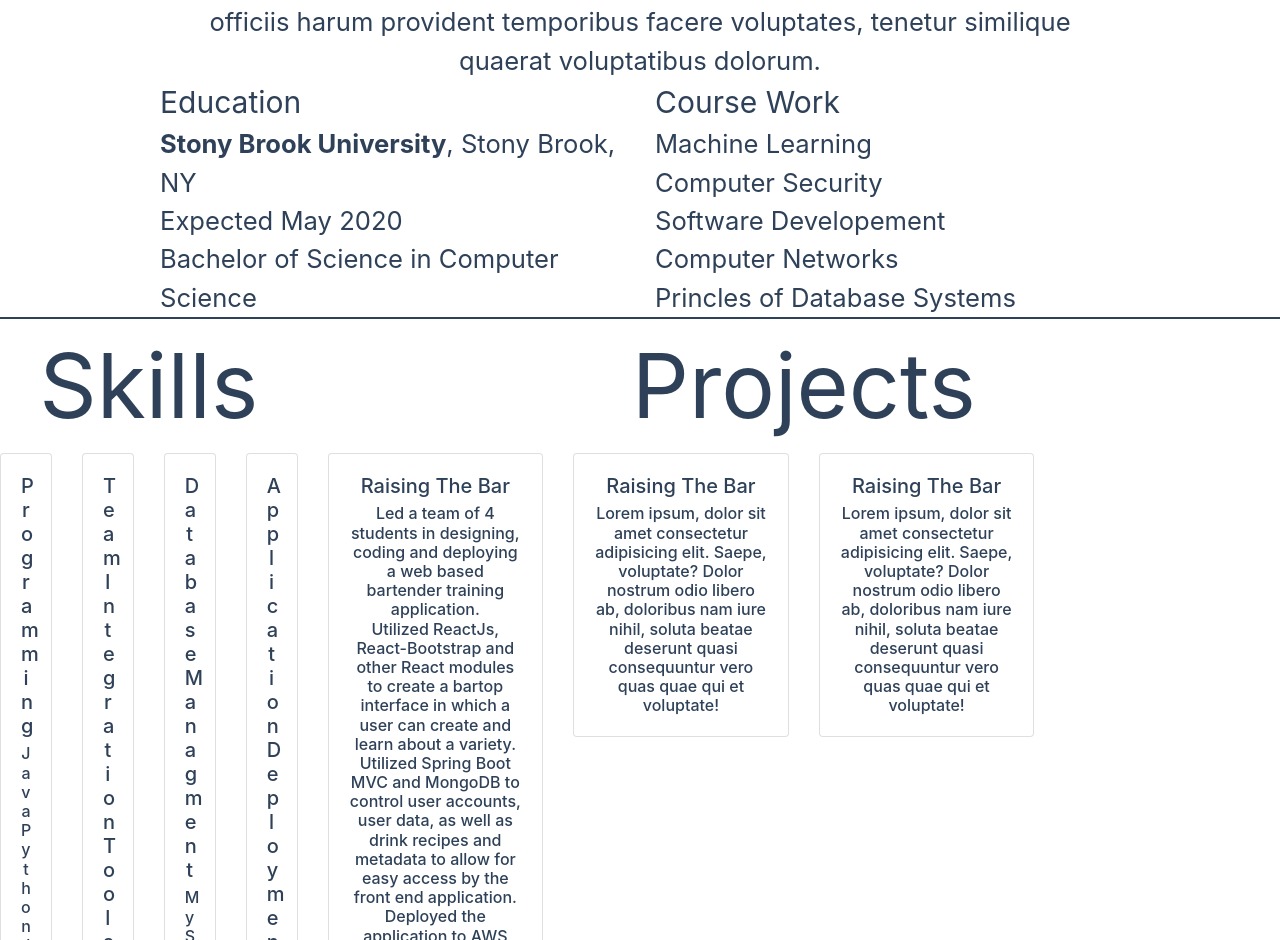
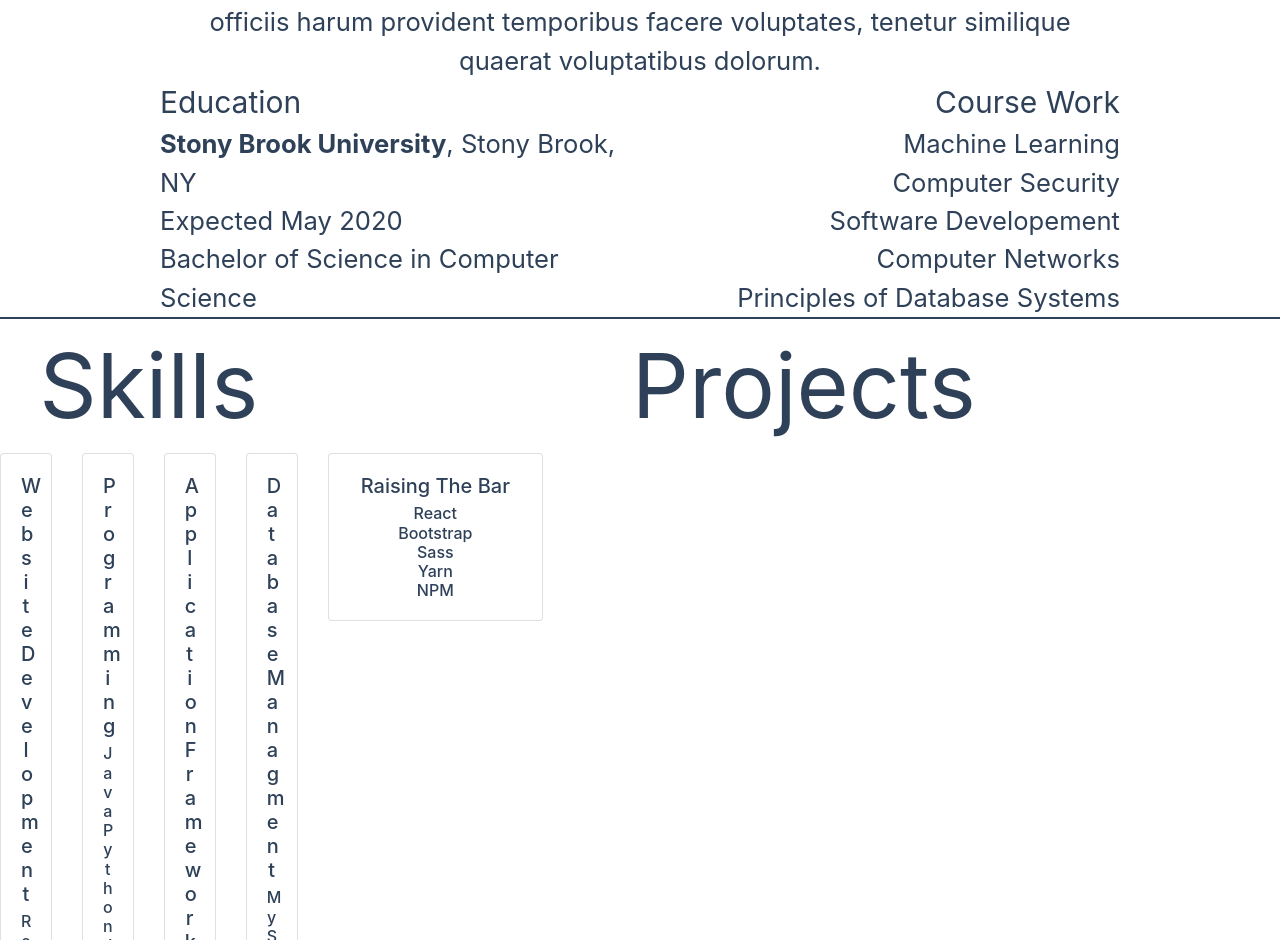
Before and after one commit to austin-joseph/personal-website, a React (Create React App) app: page / in a window 1280 px wide. Shown: the part 332-1272 px from the top of the page. Built offline with nearby package versions, Linux system fonts and the light colour scheme.

Commit message:
Added more content from the json file

```diff
--- a/src/pages/Theme.scss
+++ b/src/pages/Theme.scss
@@ -51,3 +51,21 @@ body {
 .textCenter {
     text-align: center;
 }
+
+.textLeftUnlessSmall {
+    @media screen and (max-width: $break-xsmall) {
+        text-align: center;
+    }
+    @media screen and (min-width: $break-xsmall) {
+        text-align: left;
+    }
+}
+
+.textRightUnlessSmall {
+    @media screen and (max-width: $break-xsmall) {
+        text-align: center;
+    }
+    @media screen and (min-width: $break-xsmall) {
+        text-align: right;
+    }
+}
--- a/src/pages/home/Home.jsx
+++ b/src/pages/home/Home.jsx
@@ -41,7 +41,7 @@ export default class Home extends Component {
 					</Row>
 					<Row>
 						<Col xs={12} md={6} >
-							<div id={"textLeft"}>
+							<div class={"textLeftUnlessSmall"}>
 								<div id={"education-title"}>
 									Education
 								</div>
@@ -54,7 +54,7 @@ export default class Home extends Component {
 						</Col>
 
 						<Col xs={12} md={6} >
-							<div id={"textRight"}>
+							<div class={"textRightUnlessSmall"}>
 								<div id={"course-title"}>
 									Course Work
 									</div>
@@ -63,7 +63,7 @@ export default class Home extends Component {
 									Computer Security<br />
 									Software Developement<br />
 									Computer Networks<br />
-									Princles of Database Systems<br />
+									Principles of Database Systems<br />
 								</div>
 							</div>
 						</Col>
@@ -78,77 +78,24 @@ export default class Home extends Component {
 							</div>
 							<div class={"cards-center"}>
 								<Row>
+									{resumeJson["skills"].map((item) => {
+										return (
+
 											<Col xs={6} sm={4} md={3}>
 												<Card>
 													<Card.Body>
-												<Card.Title>Programming</Card.Title>
+														<Card.Title>{item["title"]}</Card.Title>
 														<Card.Subtitle>
-													Java<br />
-													Python<br />
-													Javascript<br />
-													HTML5/CSS3<br />
-													Spring Boot/MVC<br />
+															{
+																item["desc"].map((subitem) => {
+																	return (<div>{subitem} <br /></div>);
+																})
+															}
 														</Card.Subtitle>
 													</Card.Body>
 												</Card>
 											</Col>
-									<Col xs={6} sm={4} md={3}>
-										<Card>
-											<Card.Body>
-												<Card.Title>Team Integration Tools</Card.Title>
-												<Card.Subtitle>
-													Github<br />
-													Bitbucket<br />
-													Trello<br />
-												</Card.Subtitle>
-											</Card.Body>
-										</Card>
-									</Col>
-									<Col xs={6} sm={4} md={3}>
-										<Card>
-											<Card.Body>
-												<Card.Title>Database Managment</Card.Title>
-												<Card.Subtitle>
-													MySQL<br />
-													MySQL Workbench<br />
-													MongoDB<br />
-													MongoDB Compass<br />
-												</Card.Subtitle>
-											</Card.Body>
-										</Card>
-									</Col>
-									<Col xs={6} sm={4} md={3}>
-										<Card>
-											<Card.Body>
-												<Card.Title>Application Deployment</Card.Title>
-												<Card.Subtitle>
-													AWS Elastic Beanstalk<br />
-													Google Cloud App Engine<br />
-													Docker<br />
-													MongoDB Atlas<br />
-												</Card.Subtitle>
-											</Card.Body>
-										</Card>
-									</Col>
-									{resumeJson["tiles"].map((item, index) => {
-										return (<Col xs={4}>
-											{/* <div class={"nametag"}>
-										<div >
-											{item["title"]}
-										</div>
-										<div>
-											{item["desc"]}
-										</div>
-									</div> */}
-											{/* <Card>
-										<Card.Body>
-											<Card.Title>{item["title"]}</Card.Title>
-											<Card.Text>
-												{item["desc"]}
-											</Card.Text>
-										</Card.Body>
-									</Card> */}
-										</Col>)
+										)
 									})}
 								</Row>
 							</div>
@@ -160,42 +107,24 @@ export default class Home extends Component {
 							</div>
 							<div class={"cards-center"}>
 								<Row >
-									<Col xs={12} lg={3}>
+									{resumeJson["projects"].map((item) => {
+										return (
+											<Col xs={6} sm={4} md={3}>
 												<Card>
 													<Card.Body>
-												<Card.Title>Raising The Bar</Card.Title>
+														<Card.Title>{item["title"]}</Card.Title>
 														<Card.Subtitle>
-													Led a team of 4 students in designing, coding and deploying a web based bartender training application.<br />
-													Utilized ReactJs,  React-Bootstrap and other React modules to create a bartop interface in which a user can create and learn about a variety.<br />
-													Utilized Spring Boot MVC and MongoDB to control user accounts, user data, as well as drink recipes and metadata to allow for easy access by the front end application.<br />
-													Deployed the application to AWS Elastic Beanstalk as well as MongoDB Atlas<br />
-													Created a unified development environment for all team members by utilizing a VirtualBox virtual machine running Linux Mint Cinnamon as well as Docker containers to ensure consistent SDK versions and a consistent build system.<br />
+															{
+																item["desc"].map((subitem) => {
+																	return (<div>{subitem} <br /></div>);
+																})
+															}
 														</Card.Subtitle>
 													</Card.Body>
 												</Card>
 											</Col>
-
-									<Col xs={12} lg={3}>
-										<Card>
-											<Card.Body>
-												<Card.Title>Raising The Bar</Card.Title>
-												<Card.Subtitle>
-													Lorem ipsum, dolor sit amet consectetur adipisicing elit. Saepe, voluptate? Dolor nostrum odio libero ab, doloribus nam iure nihil, soluta beatae deserunt quasi consequuntur vero quas quae qui et voluptate!
-									</Card.Subtitle>
-											</Card.Body>
-										</Card>
-									</Col>
-
-									<Col xs={12} lg={3}>
-										<Card>
-											<Card.Body>
-												<Card.Title>Raising The Bar</Card.Title>
-												<Card.Subtitle>
-													Lorem ipsum, dolor sit amet consectetur adipisicing elit. Saepe, voluptate? Dolor nostrum odio libero ab, doloribus nam iure nihil, soluta beatae deserunt quasi consequuntur vero quas quae qui et voluptate!
-									</Card.Subtitle>
-											</Card.Body>
-										</Card>
-									</Col>
+										)
+									})}
 								</Row>
 							</div>
 						</Col>
--- a/src/resume.json
+++ b/src/resume.json
@@ -5,10 +5,39 @@
     "profile-img": "profile-small.png",
     "education": {
         "title": "Education",
-        "desc": "Stony Brook University, Stony Brook, NY Expected May 2020 Bachelor of Science in Computer Science"
+        "desc": ["Stony Brook University, Stony Brook, NY", "Expected May 2020", "Bachelors of Science in Computer Science"]
     },
-    "tiles": [{
-        "title": "title",
-        "desc": "desc"
+    "courses": {
+        "title": "Course Work",
+        "desc": ["Stony Brook University, Stony Brook, NY", "Expected May 2020", "Bachelors of Science in Computer Science"]
+    },
+    "skills": [{
+            "title": "Website Development",
+            "desc": ["React", "Bootstrap", "Sass", "Yarn", "NPM"]
+        },
+        {
+            "title": "Programming",
+            "desc": ["Java", "Python", "Javacript", "HTML", "CSS/SCSS"]
+        },
+        {
+            "title": "Application Frameworks",
+            "desc": ["Spring Boot/MVC", "Flask"]
+        },
+        {
+            "title": "Database Managment",
+            "desc": ["MySQL", "MongoDB"]
+        },
+        {
+            "title": "Application Deployment",
+            "desc": ["AWS Elastic Beanstalk", "Google Cloud App Engine", "Docker", "MongoDB Atlas"]
+        },
+        {
+            "title": "Team Integration",
+            "desc": ["Github", "Trello", "Bitbucket", "Slask", "Google Hangouts"]
+        }
+    ],
+    "projects": [{
+        "title": "Raising The Bar",
+        "desc": ["React", "Bootstrap", "Sass", "Yarn", "NPM"]
     }]
 }
```
Also changed, not shown: src/pages/home/Home.scss (+0 -12 lines). Lines whose indentation alone changed are shown as unchanged.
